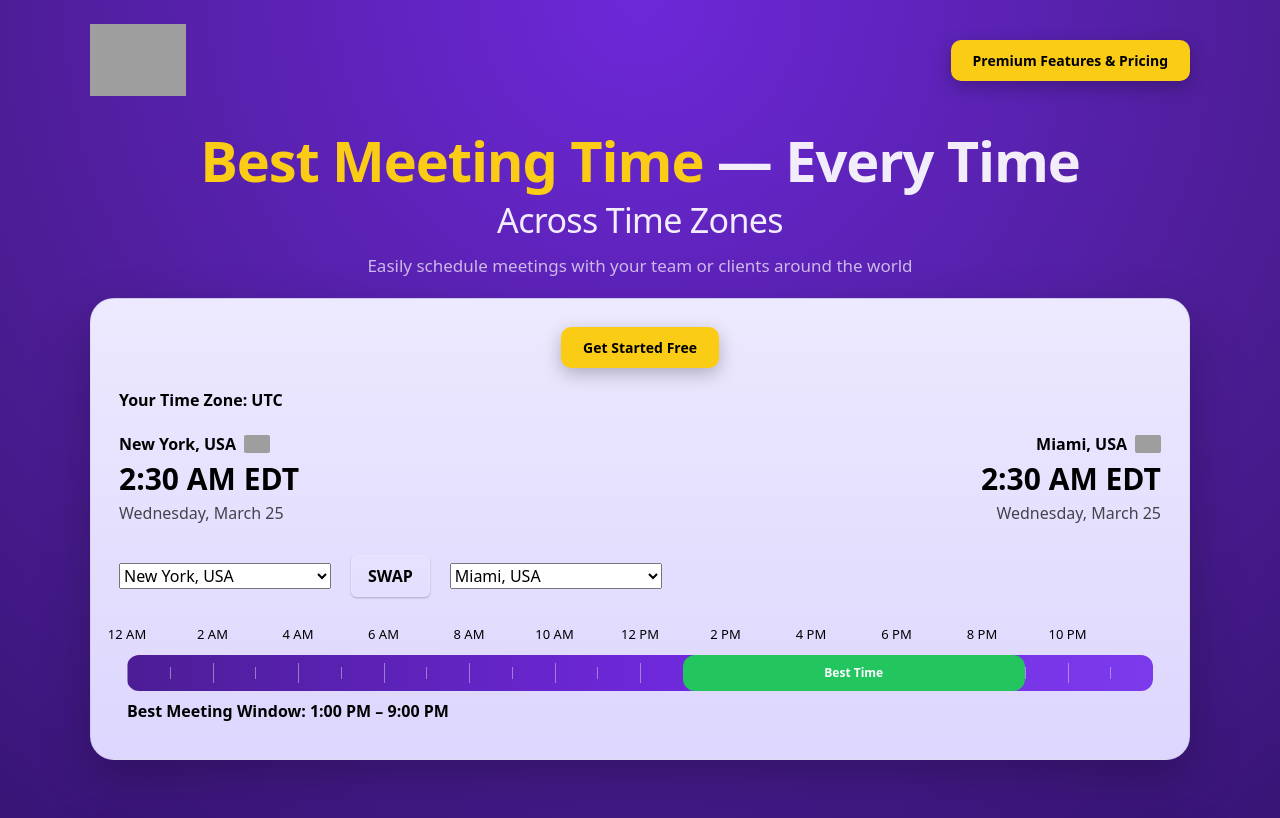
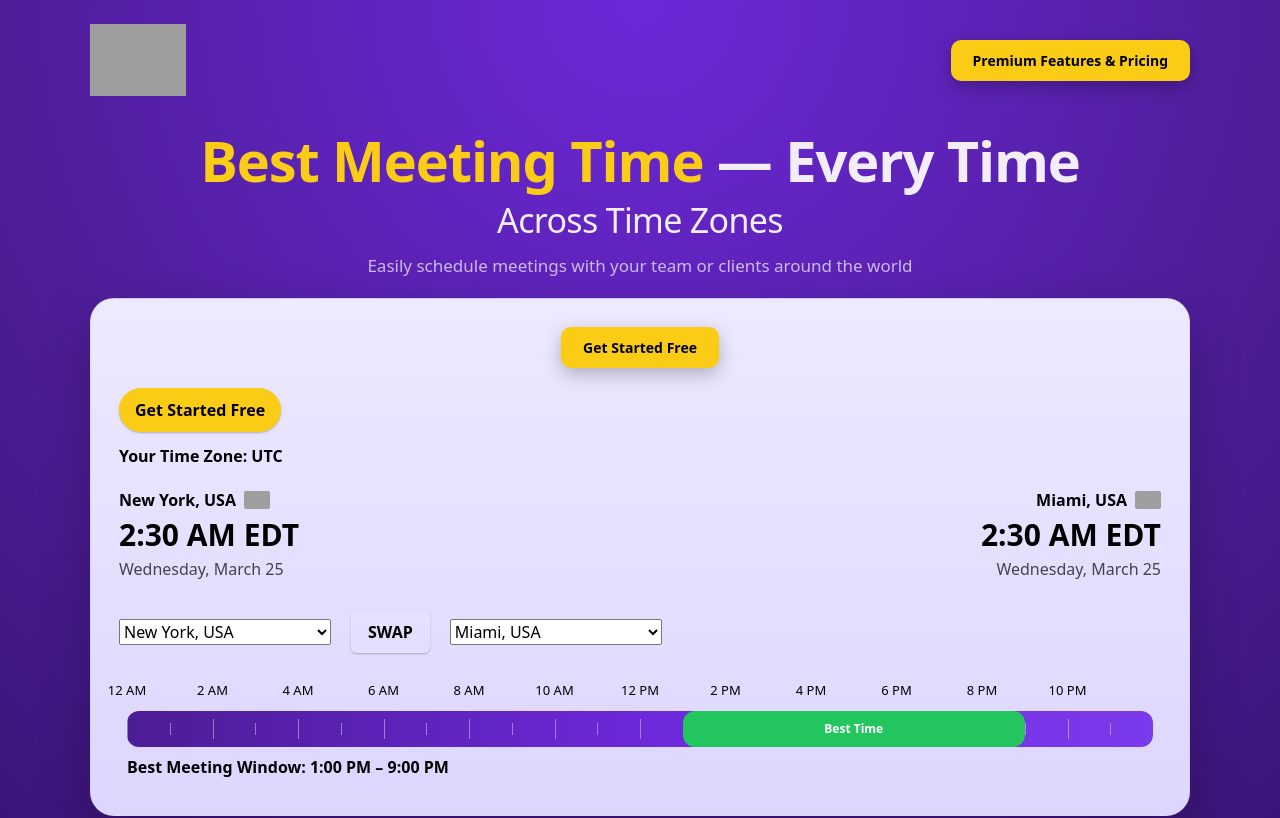
Before and after one commit to techtalk1282/Best-Meeting-Time, a Next.js app: page / in a window 1280 px wide. Shown: the top 818 px of the page. Built offline with nearby package versions, Linux system fonts and the light colour scheme; grey boxes are pictures that could not be loaded.

Commit message:
fix: replace top premium indicator with unified premium/free UI state

```diff
--- a/app/ui/ToolPreviewSection.tsx
+++ b/app/ui/ToolPreviewSection.tsx
@@ -377,11 +377,39 @@ export default function ToolPreviewSection() {
 
   return (
     <div style={{ width: "100%", padding: 0 }}>
-      {isPremium && (
-        <div style={{ marginBottom: 10, color: "#16a34a", fontWeight: 700 }}>
-          Premium Unlocked
-        </div>
-      )}
+      {isPremium ? (
+  <div
+    style={{
+      background: "#6d28d9",
+      color: "#fff",
+      padding: "10px 16px",
+      borderRadius: 999,
+      fontWeight: 600,
+      display: "inline-block",
+      marginBottom: 12,
+    }}
+  >
+    ✓ Premium Features Unlocked
+  </div>
+) : (
+  <button
+    onClick={() => {
+      window.location.hash = "#premium-features";
+    }}
+    style={{
+      background: "#facc15",
+      color: "#000",
+      padding: "10px 16px",
+      borderRadius: 999,
+      fontWeight: 600,
+      border: "none",
+      cursor: "pointer",
+      marginBottom: 12,
+    }}
+  >
+    Get Started Free
+  </button>
+)}
 
       {viewerTZ && (
         <div style={{ marginBottom: 20, fontWeight: 600 }}>
```
